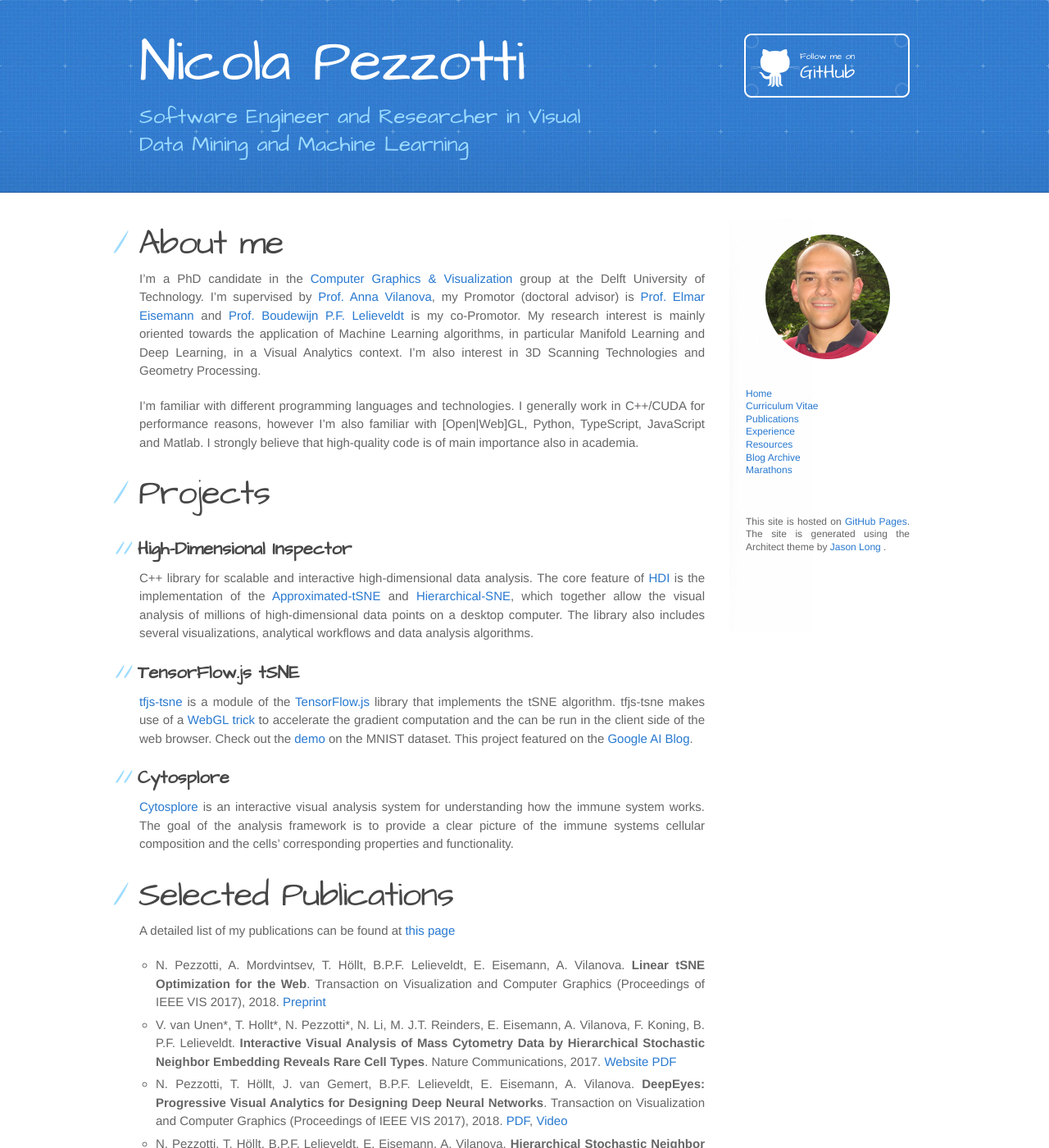
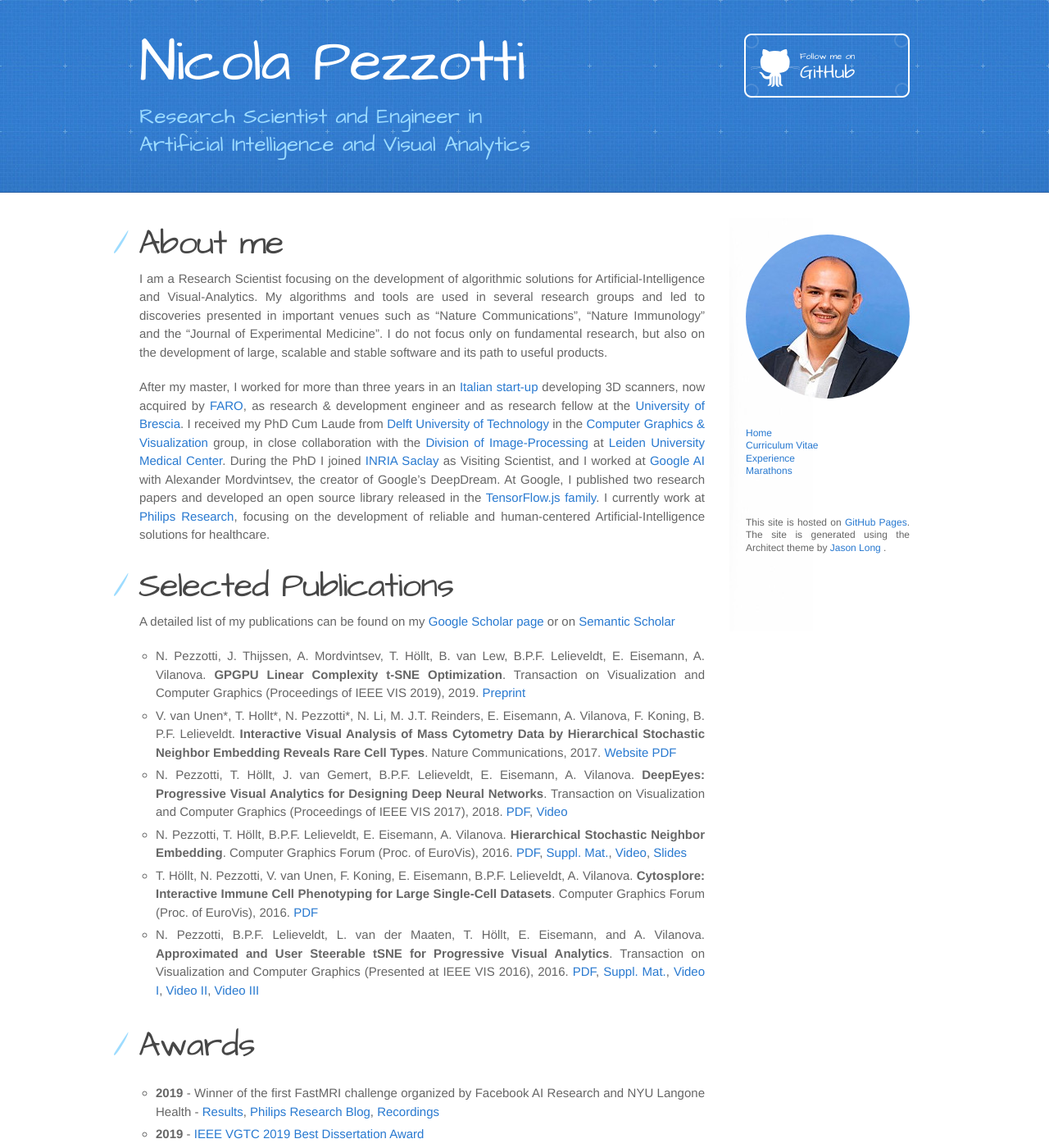
Before and after one commit to Nicola17/Nicola17.github.io, a Jekyll site: the page built from index.md, in a window 1280 px wide and 1400 px high. Shown: the whole window at 82% size. Built offline with Jekyll 4.4.1, drawn with Linux system fonts in a browser that asks for light colours; some of the changed text lies outside the part shown.

Commit message:
update 2019

```diff
--- a/_layouts/default.html
+++ b/_layouts/default.html
@@ -30,8 +30,8 @@
   <body>
     <header>
       <div class="inner">
-        <h1>{{ site.name }} </h1>
-        <h2>Software Engineer and Researcher in Visual Data Mining and Machine Learning</h2>
+        <h1><a href="/", style="color:white">{{ site.name }}</a> </h1>
+        <h2>Research Scientist and Engineer in<br>Artificial Intelligence and Visual Analytics</h2>
         <a href="https://github.com/Nicola17" class="button"><small>Follow me on</small> GitHub</a>
       </div>
     </header>
@@ -46,7 +46,7 @@
 
         <aside id="sidebar">
 		<div style="margin-top:20px;margin-bottom:30px;text-align:center;">
-			<img src="{{ site.baseurl }}/images/profile.png">
+			<img src="{{ site.baseurl }}/images/nicola.jpeg" style="border-radius:50%">
 		</div>
 <!--
           <a href="https://github.com/pietromenna/jekyll-architect-theme/archive/master.zip" class="button">
@@ -65,16 +65,7 @@
             <a href="{{ site.baseurl }}/CurriculumNicolaPezzotti.pdf">Curriculum Vitae</a>
           </div>
           <div>
-            <a href="{{ site.baseurl }}/publications/">Publications</a>
-          </div>
-          <div>
             <a href="{{ site.baseurl }}/experience/">Experience</a>
-          </div>
-          <div>
-            <a href="{{ site.baseurl }}/resources/">Resources</a>
-          </div>
-          <div>
-            <a href="{{ site.baseurl }}/archive/">Blog Archive</a>
           </div>
           <div>
             <a href="{{ site.baseurl }}/marathons/">Marathons</a>
--- a/index.md
+++ b/index.md
@@ -6,44 +6,20 @@ title: Nicola Pezzotti
 About me
 =======================
 
-I'm a PhD candidate in the [Computer Graphics & Visualization](https://graphics.tudelft.nl/) group at the Delft University of Technology.
-I'm supervised by [Prof. Anna Vilanova](https://graphics.tudelft.nl/anna-vilanova/), my Promotor (doctoral advisor) is [Prof. Elmar Eisemann](http://graphics.tudelft.nl/~eisemann/) and [Prof. Boudewijn P.F. Lelieveldt](https://www.lumc.nl/org/radiologie/medewerkers/1008040000252222) is my co-Promotor.
-My research interest is mainly oriented towards the application of Machine Learning algorithms, in particular Manifold Learning and Deep Learning, in a Visual Analytics context.
-I'm also interest in 3D Scanning Technologies and Geometry Processing.
 
-I'm familiar with different programming languages and technologies. I generally work in C++/CUDA for performance reasons, however I'm also familiar with [Open|Web]GL, Python, TypeScript, JavaScript and Matlab.
-I strongly believe that high-quality code is of main importance also in academia.
+I am a Research Scientist focusing on the development of algorithmic solutions for Artificial-Intelligence and Visual-Analytics. My algorithms and tools are used in several research groups and led to discoveries presented in important venues such as "Nature Communications", "Nature Immunology" and the "Journal of Experimental Medicine".
+I do not focus only on fundamental research, but also on the development of large, scalable and stable software and its path to useful products.
 
-Projects
-================
-
-High-Dimensional Inspector
-----
-[Comment]: <>(![High-Dimensional Inspector Logo](/images/hdi_logo.png))
-
-C++ library for scalable and interactive high-dimensional data analysis.
-The core feature of [HDI](https://github.com/Nicola17/High-Dimensional-Inspector) is the implementation of the [Approximated-tSNE](http://nicola17.github.io/publications/2016_AtSNE.pdf) and [Hierarchical-SNE](http://nicola17.github.io/publications/2016_hsne/preprint.pdf), which together allow the visual analysis of millions of high-dimensional data points on a desktop computer.
-The library also includes several visualizations, analytical workflows and data analysis algorithms.
-
-TensorFlow.js tSNE
-----
-[Comment]: <>(![TensorFlow.js Logo](/images/tfjs_logo.png))
-
-[tfjs-tsne](https://github.com/tensorflow/tfjs-tsne) is a module of the [TensorFlow.js](https://js.tensorflow.org/) library that implements the tSNE algorithm.
-tfjs-tsne makes use of a [WebGL trick](https://arxiv.org/abs/1805.10817) to accelerate the gradient computation and the can be run in the client side of the web browser. Check out the [demo](https://nicola17.github.io/tfjs-tsne-demo/) on the MNIST dataset. This project featured on the [Google AI Blog](https://ai.googleblog.com/2018/06/realtime-tsne-visualizations-with.html).
-
-Cytosplore
-----
-[Comment]: <>(![Cytosplore Logo](/images/cytosplore_logo.png))
-
-[Cytosplore](https://www.cytosplore.org/) is an interactive visual analysis system for understanding how the immune system works. The goal of the analysis framework is to provide a clear picture of the immune systems cellular composition and the cells’ corresponding properties and functionality.
-
+After my master, I worked for more than three years in an [Italian start-up](https://www.opentechnologies.it/en/home-2/) developing 3D scanners, now acquired by [FARO](https://www.faro.com), as research & development engineer and as research fellow at the [University of Brescia](https://en.unibs.it/).
+I received my PhD Cum Laude from [Delft University of Technology](https://www.tudelft.nl/) in the [Computer Graphics & Visualization](https://graphics.tudelft.nl/) group, in close collaboration with the [Division of Image-Processing](https://www.lumc.nl/org/radiologie/research/LKEB/) at [Leiden University Medical Center](https://www.lumc.nl/).
+During the PhD I joined [INRIA Saclay](https://aviz.fr/) as Visiting Scientist, and I worked at [Google AI](https://ai.google/) with Alexander Mordvintsev, the creator of Google's DeepDream. At Google, I published two research papers and developed an open source library released in the [TensorFlow.js family](https://github.com/tensorflow/tfjs-tsne).
+I currently work at [Philips Research](https://www.philips.com/content/corporate/en_AA/research/home.html/), focusing on the development of reliable and human-centered Artificial-Intelligence solutions for healthcare.
 
 Selected Publications
 ================
-A detailed list of my publications can be found at [this page](publications/)
+A detailed list of my publications can be found on my [Google Scholar page](https://scholar.google.com/citations?user=61To93wAAAAJ&hl=en) or on [Semantic Scholar](https://www.semanticscholar.org/author/Nicola-Pezzotti/2343408)
 
-* N. Pezzotti, A. Mordvintsev, T. Höllt, B.P.F. Lelieveldt, E. Eisemann, A. Vilanova. **Linear tSNE Optimization for the Web**. Transaction on Visualization and Computer Graphics (Proceedings of IEEE VIS 2017), 2018. [Preprint](https://arxiv.org/abs/1805.10817)
+* N. Pezzotti, J. Thijssen, A. Mordvintsev, T. Höllt,  B. van Lew, B.P.F. Lelieveldt, E. Eisemann, A. Vilanova. **GPGPU Linear Complexity t-SNE Optimization**. Transaction on Visualization and Computer Graphics (Proceedings of IEEE VIS 2019), 2019. [Preprint](https://arxiv.org/abs/1805.10817)
 * V. van Unen\*, T. Hollt\*, N. Pezzotti\*, N. Li, M. J.T. Reinders, E. Eisemann, A. Vilanova, F. Koning, B. P.F. Lelieveldt. **Interactive Visual Analysis of Mass Cytometry Data by Hierarchical Stochastic Neighbor Embedding Reveals Rare Cell Types**. Nature Communications, 2017. [Website](https://www.nature.com/articles/s41467-017-01689-9) [PDF](https://www.nature.com/articles/s41467-017-01689-9.pdf)
 * N. Pezzotti, T. Höllt, J. van Gemert, B.P.F. Lelieveldt, E. Eisemann, A. Vilanova. **DeepEyes: Progressive Visual Analytics for Designing Deep Neural Networks**. Transaction on Visualization and Computer Graphics (Proceedings of IEEE VIS 2017), 2018. [PDF](https://graphics.tudelft.nl/Publications-new/2018/PHVLEV18/paper216.pdf), [Video](https://graphics.tudelft.nl/Publications-new/2018/PHVLEV18/file216.avi)
 * N. Pezzotti, T. Höllt, B.P.F. Lelieveldt, E. Eisemann, A. Vilanova. **Hierarchical Stochastic Neighbor Embedding**. Computer Graphics Forum (Proc. of EuroVis), 2016. [PDF](publications/2016_hsne/preprint.pdf), [Suppl. Mat.](publications/2016_hsne/experiments.pdf), [Video](publications/2016_hsne/sun_analysis.mp4), [Slides](http://www.slideshare.net/NicolaPezzotti/hierarchical-stochastic-neighbor-embedding)
@@ -52,5 +28,32 @@ A detailed list of my publications can be found at [this page](publications/)
 
 Awards
 ================
+* **2019** - Winner of the first FastMRI challenge organized by Facebook AI Research and NYU Langone Health - [Results](https://ai.facebook.com/blog/results-of-the-first-fastmri-image-reconstruction-challenge/), [Philips Research Blog](https://www.philips.com/a-w/research/blog/20191220-teamwork-makes-the-dream-work-how-a-co-research-approach-tackles-mri-challenges-with-ai.html),  [Recordings](https://slideslive.com/38922093/medical-imaging-meets-neurips-4)
+* **2019** - [IEEE VGTC 2019 Best Dissertation Award](http://vacommunity.org/ieeevpg/bestthesis/)
+* **2019** - [Dirk Bartz Prize](https://www.eurographics2019.it/index.php/program/dirk_bartz_prize/) for Visual Computing in Medicine
+* **2019** - PhD Cum Laude - Awarded to 5% of PhD candidates in the Netherlands
+* **2018** - [Portraits of Science 2018](https://tu-delft.instantmagazine.com/tu-delft/portraits-2018#!/home) - TU Delft Excellence in Research
 * **2006** - Awarded in "Expo Del capitale umano 2006" for academic merit
 * **2005** - [Silver medal](https://www.olimpiadi-informatica.it/index.php/olimpiadi-italiane-2005.html) in the Italian selection for the *International Olympiad in Informatics* (IOI)
+
+
+News
+================
+
+* **14 Dec 2019** - At NeurIPS, I presented our winning solution in the FastMRI challenge -  [Recordings](https://slideslive.com/38922093/medical-imaging-meets-neurips-4)
+* **01 Dec 2019** - Facebook AI Research announced that [our team won all multi-coil tracks in the FastMRI challenge](https://ai.facebook.com/blog/results-of-the-first-fastmri-image-reconstruction-challenge/)
+* **14 Nov 2019** - [Published a work]([https://link.springer.com/chapter/10.1007/978-3-030-35817-4_6) on fingerprinting dictionaries via dimensionality reduction
+* **24 Oct 2019** - I presented our work on [GPGPU linear complexity tSNE](https://nicola17.github.io/tfjs-tsne-demo/) at IEEE VIS 2019
+* **22 Oct 2019** - I was awarded the [IEEE VGTC Best Dissertation Award 2019](http://vacommunity.org/ieeevpg/bestthesis/) at IEEE VIS 2019
+* **10 Oct 2019** - The [Kickstart-AI](https://www.kickstartai.nl/) initiative was [officially announced](https://www.globenewswire.com/news-release/2019/10/10/1927666/0/en/Five-Dutch-companies-to-further-boost-Artificial-Intelligence-in-the-Netherlands.html) at the [World Summit AI](https://worldsummit.ai/). I am part of the team supporting the creation of joint-appointments between industry and academia.
+* **07 May 2019** - Received, together with the Cytosplore team, the [Dirk Bartz prize](https://www.eurographics2019.it/index.php/program/dirk_bartz_prize/) for visual computing in medicine.
+* **12 Apr 2019** - I received my PhD Cum Laude with the dissertation *Dimensionality-Reduction Algorithms for Progressive Visual Analytics*
+* **21 Mar 2019** - I gave a talk on *Interpretable AI* at the [Delft-AI Meetup](https://www.meetup.com/Delft-AI-Meetup/events/256563603/)
+* **05 Nov 2018** - I joined [Philips Research](https://www.philips.com/content/corporate/en_AA/research/home.html/) in Eindhoven
+* **15 Jan 2019** - My work feature on [Google AI's research effort in 2019](https://ai.googleblog.com/2019/01/looking-back-at-googles-research.html)
+* **10 Jan 2019** - I featured in [Portraits of Science 2018](https://tu-delft.instantmagazine.com/tu-delft/portraits-2018#!/home), a showcase of research excellence at TU Delft. You can read my interview [here](https://tu-delft.instantmagazine.com/tu-delft/portraits-2018#!/nicola-pezzotti-interview-en).
+* **25 Jul 2018** - Published a [Distill.pub](https://distill.pub) article on [neural network interpretability and generative properties](https://distill.pub/2018/differentiable-parameterizations/)
+* **7 Jun 2018** - My work on GPGPU tSNE featured on the [Google AI research blog](https://ai.googleblog.com/2018/06/realtime-tsne-visualizations-with.html)
+* **2 Feb 2018** - I joined [Google AI](https://ai.google/) in Zurich as a research intern
+
+My old blog can be found [here](/archive)
```
Also changed, not shown: images/nicola.jpeg (added), 1 other file.
